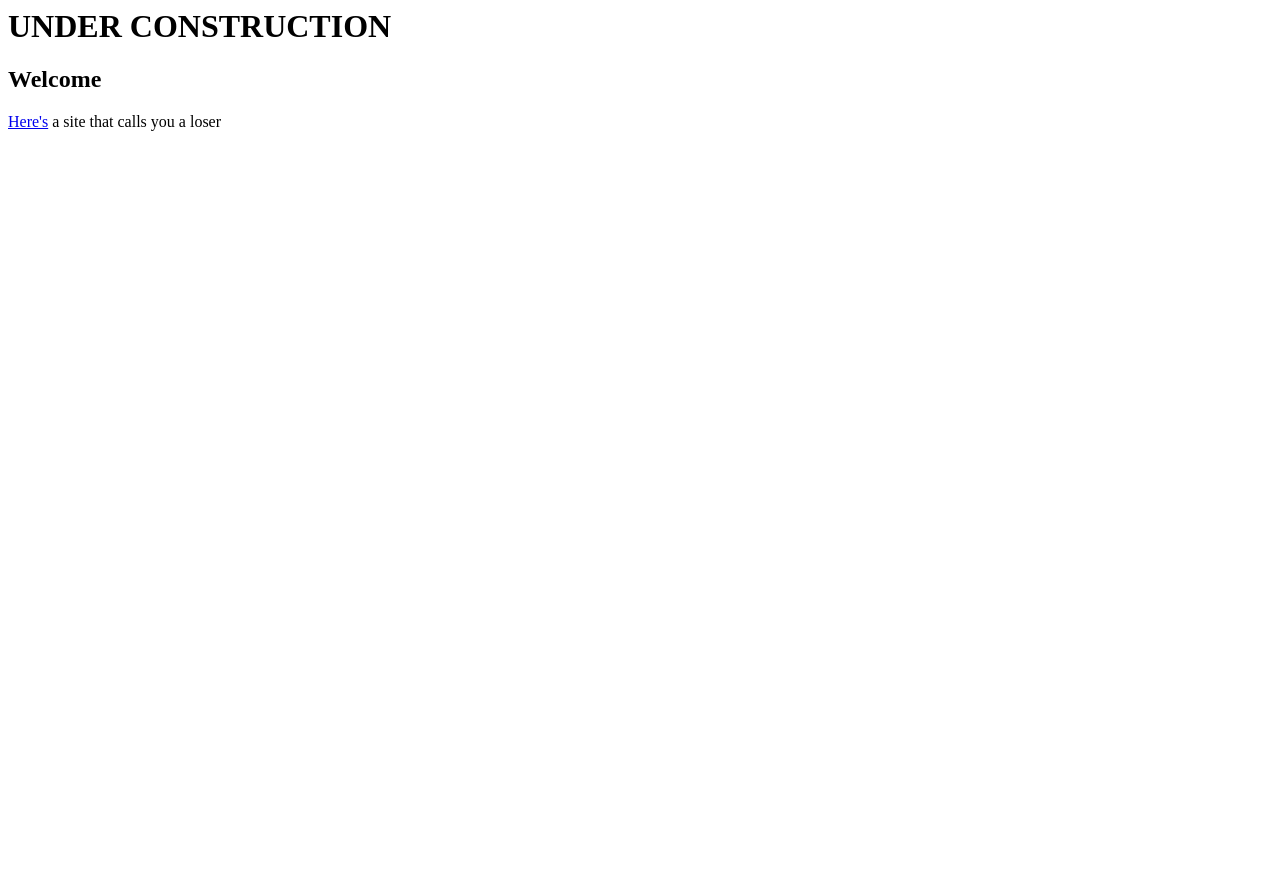
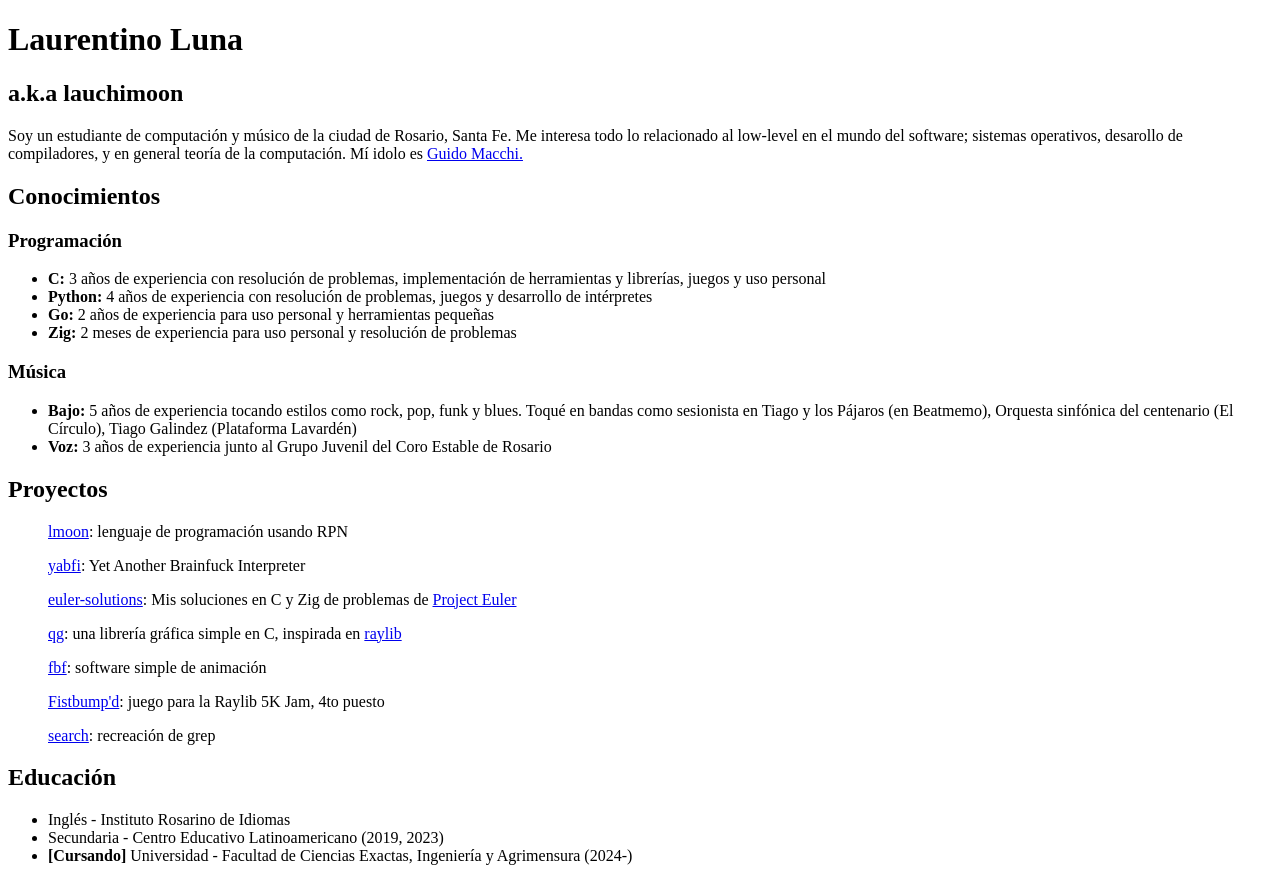
Before and after one commit to lauchimoon/lauchimoon.github.io, a plain HTML site: page index.html in a window 1280 px wide. Before the commit the page ends 800 px from the top, so only its background shows below. Drawn offline with Linux system fonts and the light colour scheme.

Commit message:
Overhaul index

```diff
--- a/index.html
+++ b/index.html
@@ -1,4 +1,42 @@
-<h1>UNDER CONSTRUCTION</h1>
+<!doctype html>
+<head>
+    <title>Laurentino Luna</title>
+</head>
+<body>
+    <h1>Laurentino Luna</h1>
+    <h2>a.k.a lauchimoon</h2>
+    <p>Soy un estudiante de computación y músico de la ciudad de Rosario, Santa Fe. Me interesa todo lo relacionado al low-level en el mundo del software; sistemas operativos, desarollo de compiladores, y en general teoría de la computación. Mí idolo es <a href="https://jcc.dcc.fceia.unr.edu.ar/2007/slides/2007-macchi.pdf">Guido Macchi.</a></p>
 
-<h2>Welcome</h2>
-<p><a href="/loser.html">Here's</a> a site that calls you a loser</p>
+    <h2>Conocimientos</h2>
+    <h3>Programación</h3>
+    <ul>
+        <li><b>C:</b> 3 años de experiencia con resolución de problemas, implementación de herramientas y librerías, juegos y uso personal</li>
+        <li><b>Python:</b> 4 años de experiencia con resolución de problemas, juegos y desarrollo de intérpretes</li>
+        <li><b>Go:</b> 2 años de experiencia para uso personal y herramientas pequeñas</li>
+        <li><b>Zig:</b> 2 meses de experiencia para uso personal y resolución de problemas</li>
+    </ul>
+
+    <h3>Música</h3>
+    <ul>
+        <li><b>Bajo:</b> 5 años de experiencia tocando estilos como rock, pop, funk y blues. Toqué en bandas como sesionista en Tiago y los Pájaros (en Beatmemo), Orquesta sinfónica del centenario (El Círculo), Tiago Galindez (Plataforma Lavardén)</li>
+        <li><b>Voz:</b> 3 años de experiencia junto al Grupo Juvenil del Coro Estable de Rosario</li>
+    </ul>
+
+    <h2>Proyectos</h2>
+    <ul>
+        <p><a href=https://github.com/lauchimoon/lmoon>lmoon</a>: lenguaje de programación usando RPN</p>
+        <p><a href=https://github.com/lauchimoon/yabfi>yabfi</a>: Yet Another Brainfuck Interpreter</p>
+        <p><a href=https://github.com/lauchimoon/euler-solutions>euler-solutions</a>: Mis soluciones en C y Zig de problemas de <a href="https://projecteuler.net/">Project Euler</a></p>
+        <p><a href=https://github.com/lauchimoon/qg>qg</a>: una librería gráfica simple en C, inspirada en <a href="https://github.com/raysan5/raylib/">raylib</a></p>
+        <p><a href=https://github.com/lauchimoon/fbf>fbf</a>: software simple de animación</p>
+        <p><a href=https://lauchimoon.itch.io/fistbumpd>Fistbump'd</a>: juego para la Raylib 5K Jam, 4to puesto</p>
+        <p><a href=https://github.com/lauchimoon/search>search</a>: recreación de grep</p>
+    </ul>
+
+    <h2>Educación</h2>
+    <ul>
+        <li>Inglés - Instituto Rosarino de Idiomas</li>
+        <li>Secundaria - Centro Educativo Latinoamericano (2019, 2023)</li>
+        <li><b>[Cursando]</b> Universidad - Facultad de Ciencias Exactas, Ingeniería y Agrimensura (2024-)</li>
+    </ul>
+</body>
```
